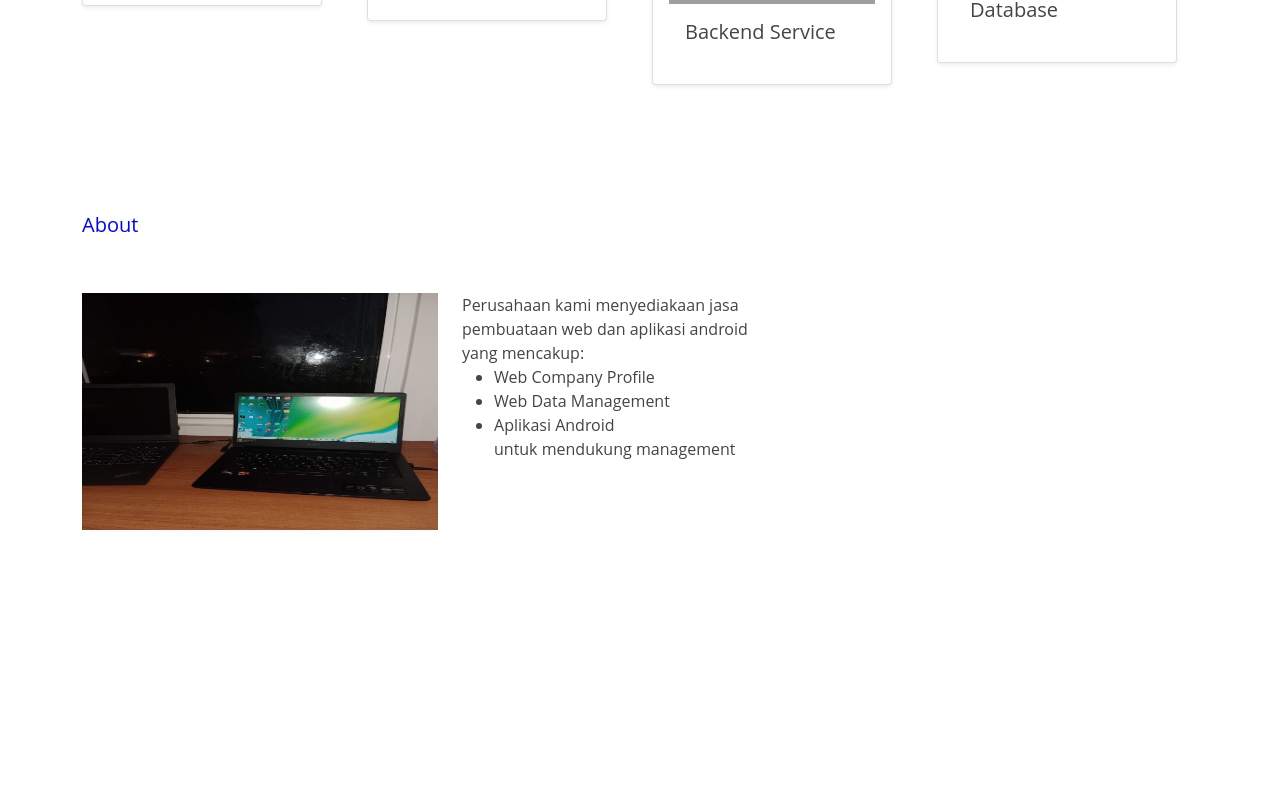
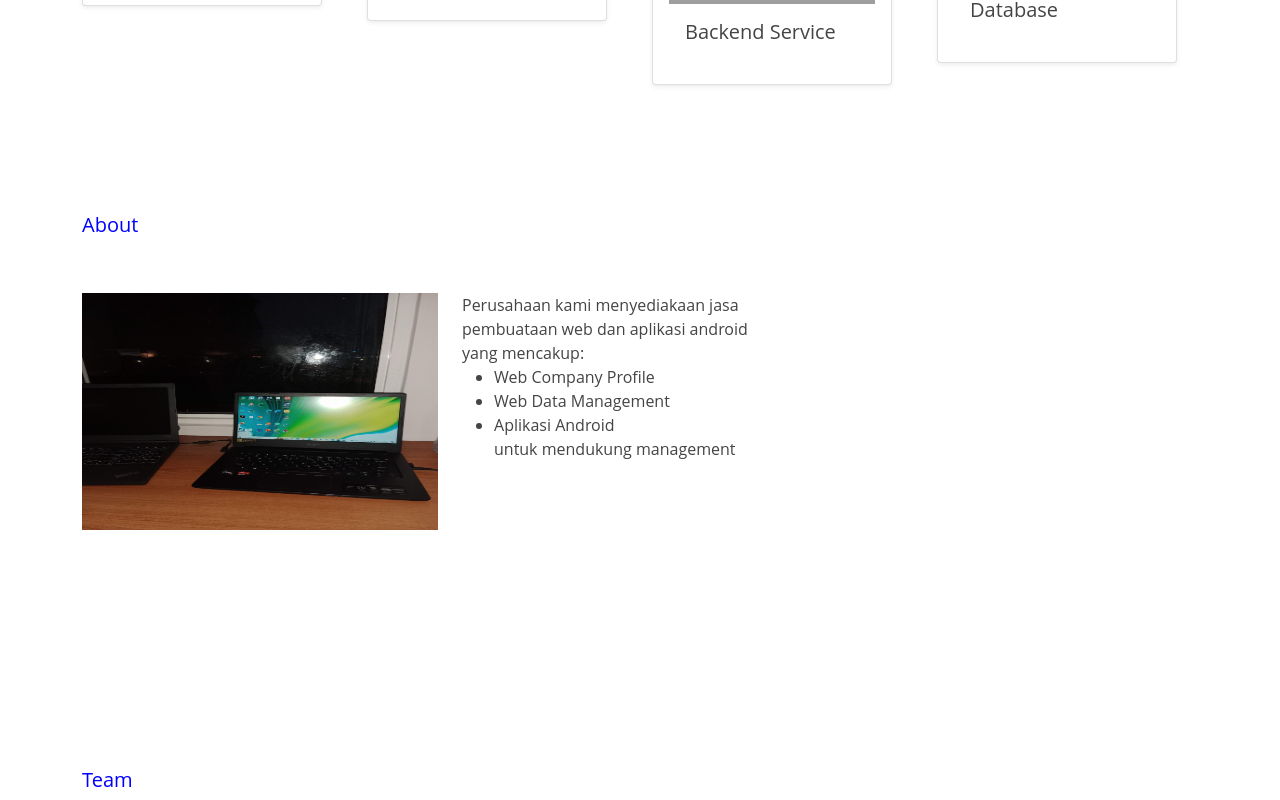
Before and after one commit to markuswibisono/company-profile1, a React (Create React App) app: page / in a window 1280 px wide. Shown: the part 534-1334 px from the top of the page. Before the commit the page ends 1302 px from the top, so only its background shows below. Built offline with nearby package versions, Linux system fonts and the light colour scheme; grey boxes are pictures that could not be loaded.

Commit message:
update
Signed-off-by: Markus Wibisono <bloming61@gmail.com>

```diff
--- a/src/Template/AboutPage.js
+++ b/src/Template/AboutPage.js
@@ -7,7 +7,7 @@ import '../assets/vendor/glightbox/css/glightbox.min.css';
 import '../assets/vendor/swiper/swiper-bundle.min.css';
 import '../assets/css/style.css';
 
-import { Card, Button, Container, Row, Col, Nav, Navbar, NavLink  } from 'react-bootstrap';
+import { Card, Container, Row, Col  } from 'react-bootstrap';
 
 import ruangKantor from "../assets/img/ruangkantor.jpg";
 
@@ -35,8 +35,6 @@ function AboutPage() {
               </Col>
            </Row>
       </Container>
-
-
     </>
   );
 }
--- a/src/Template/TeamsPage.js
+++ b/src/Template/TeamsPage.js
@@ -1,28 +1,23 @@
 
-import 'bootstrap/dist/css/bootstrap.min.css';
 
-import { Card } from 'react-bootstrap';
+import '../assets/vendor/aos/aos.css';
+import '../assets/vendor/bootstrap/css/bootstrap.min.css';
+import '../assets/vendor/bootstrap-icons/bootstrap-icons.css';
+import '../assets/vendor/boxicons/css/boxicons.min.css';
+import '../assets/vendor/glightbox/css/glightbox.min.css';
+import '../assets/vendor/swiper/swiper-bundle.min.css';
+import '../assets/css/style.css';
 
-import profilTeams from "../assets/foto_profil.jpg";
+
+import { Container, Card } from 'react-bootstrap';
 
 function TeamsPage() {
 
   return (
     <>
-        <div  style={{ marginLeft: '36rem', color:'blue', fontSize: '20px', marginTop: '5rem' }}>
-          Teams
-        </div>
-        <br />
-        <div style={{ marginLeft: '2rem' }}>
-            <Card class="shadow-sm p-3 mb-5 bg-white rounded" style={{ width: '100rem' }}>
-                  <Card.Body style={{ marginLeft: '30rem' }}>
-                      <Card.Title>Developersss</Card.Title>
-                      <Card.Text>
-                        Markus Wibisono
-                      </Card.Text>
-                </Card.Body>
-              </Card>
-        </div>
+        <Container>
+            <Card.Title style={{ color: 'blue' }}>Team</Card.Title>
+        </Container>
     </>
   );
 }
--- a/src/index.js
+++ b/src/index.js
@@ -7,6 +7,8 @@ import HomePage from './Template/HomePage';
 
 import AboutPage from './Template/AboutPage';
 
+import TeamsPage from './Template/TeamsPage';
+
 import reportWebVitals from './reportWebVitals';
 
 
@@ -15,6 +17,7 @@ root.render(
   <React.StrictMode>
     <HomePage />
     <AboutPage />
+    <TeamsPage />
   </React.StrictMode>
 );
 
```
